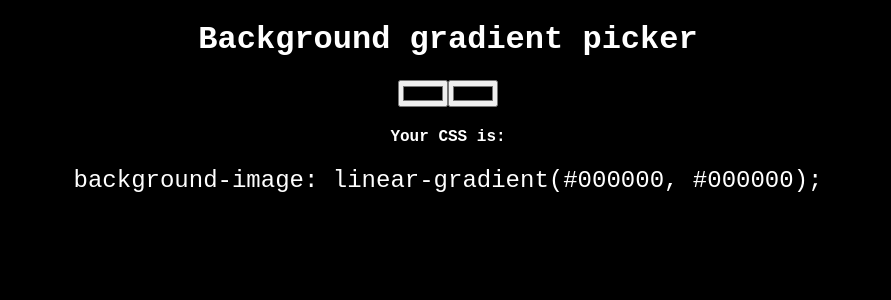
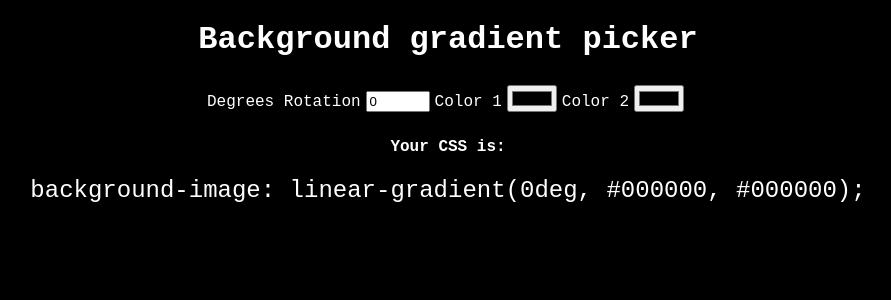
Before and after one commit to Andrew-CC-Martin/react-gradient-picker, a React (Create React App) app: page / in a window 1280 px wide. Shown: the top 300 px of the page, without its empty margins (192-1083 px from the left). Built offline with nearby package versions, Linux system fonts and the light colour scheme.

Commit message:
add degrees rotation

```diff
--- a/src/App.js
+++ b/src/App.js
@@ -6,12 +6,16 @@ class App extends React.Component {
   state = {
     colors: [
       "#000000", "#000000"
-    ]
+    ],
+    degreesRotation: "0"
   }
 
   componentDidMount() {
     const colors = localStorage.getItem("colors")
     colors && this.setState({ colors: JSON.parse(colors) })
+
+    const degreesRotation = localStorage.getItem("degreesRotation")
+    degreesRotation && this.setState({ degreesRotation })
   }
 
   updateColors = (event, i) => {
@@ -22,25 +26,51 @@ class App extends React.Component {
     localStorage.setItem("colors", JSON.stringify(newColors))
   }
 
+  updateRotation = (event) => {
+    const { value } = event.target
+    if (value) {
+      this.setState({ degreesRotation: value })
+
+      localStorage.setItem("degreesRotation", value)
+    }
+  }
+
   render() {
-    const { colors } = this.state
-    const css = `background-image: linear-gradient(${colors[0]}, ${colors[1]});`
+    const { colors, degreesRotation } = this.state
+    const css = `background-image: linear-gradient(${degreesRotation}deg, ${colors[0]}, ${colors[1]});`
 
     return (
-      <MainDiv colors={colors}>
+      <MainDiv colors={colors} degreesRotation={degreesRotation}>
         <h1>Background gradient picker</h1>
+
         <div>
+          <label htmlFor="degrees">
+            Degrees Rotation
+          </label>
+          <input
+            name="degrees"
+            type="number"
+            onChange={this.updateRotation}
+            value={degreesRotation}
+            max={359}
+            min={0}
+          />
           {colors.map((color, i) => {
             return (
-              <input
-                type="color"
-                value={color}
-                onChange={(event) => this.updateColors(event, i)}
-                key={i}
-              />
+              <React.Fragment key={i}>
+                <label htmlFor="degrees">
+                  Color {i + 1}
+                </label>
+                <input
+                  type="color"
+                  value={color}
+                  onChange={(event) => this.updateColors(event, i)}
+                />
+              </React.Fragment>
             )
           })}
         </div>
+
         <h4>
           Your CSS is:
         </h4>
--- a/src/index.css
+++ b/src/index.css
@@ -14,3 +14,7 @@ body {
 code {
   font-size: 24px;
 }
+
+input {
+  margin: 5px;
+}
--- a/src/styled-components/index.jsx
+++ b/src/styled-components/index.jsx
@@ -1,10 +1,12 @@
 import styled from "styled-components"
+
+const backgroundCallback = ({ colors, degreesRotation }) => `${degreesRotation}deg, ${colors[0]},${colors[1]}`
 
 export const MainDiv = styled.div`
 display: flex;
 flex-direction: column;
 align-items: center;
-background-image: linear-gradient(${({ colors }) => `${colors[0]},${colors[1]}`});
+background-image: linear-gradient(${backgroundCallback});
 height: 100%;
 width: 100%;
 `
```
